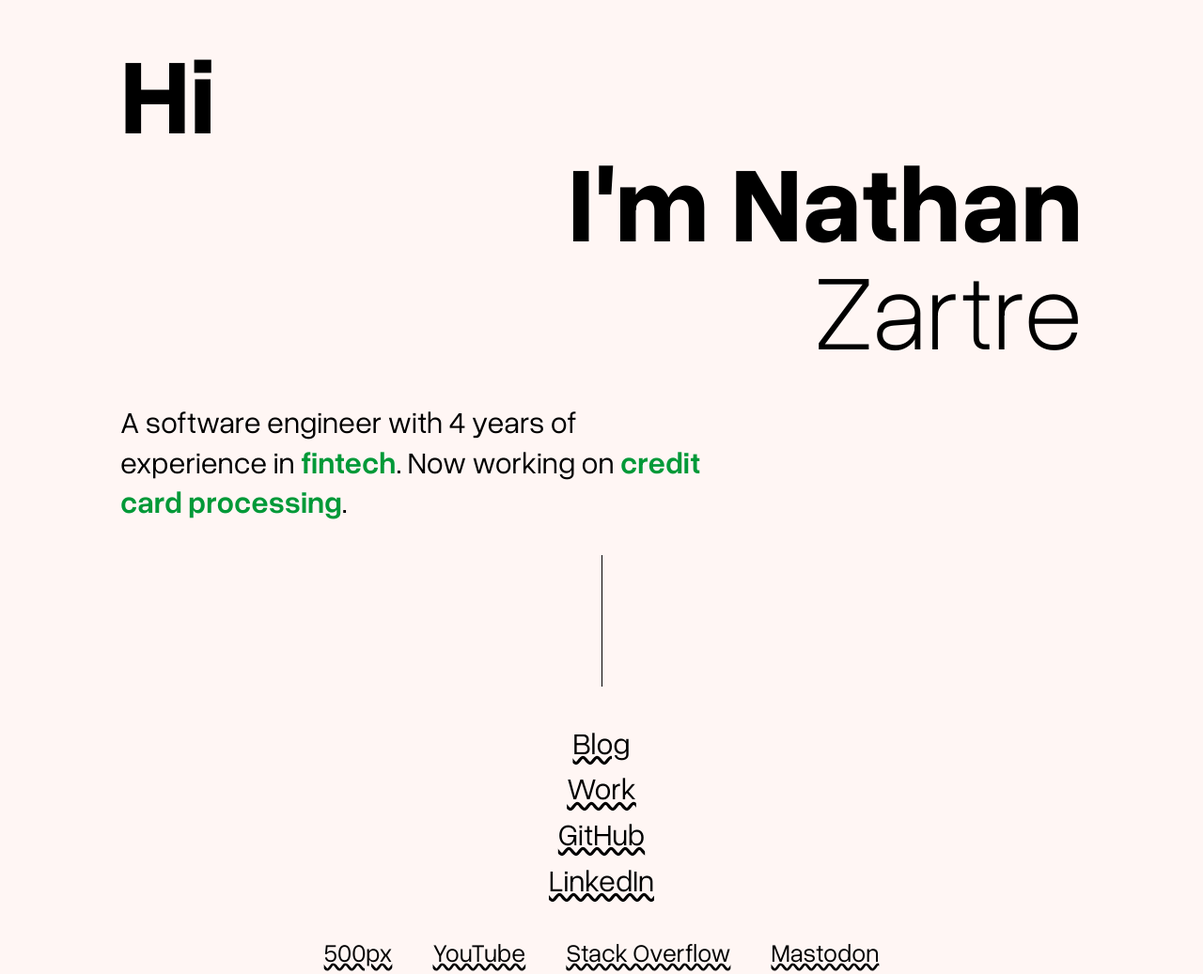
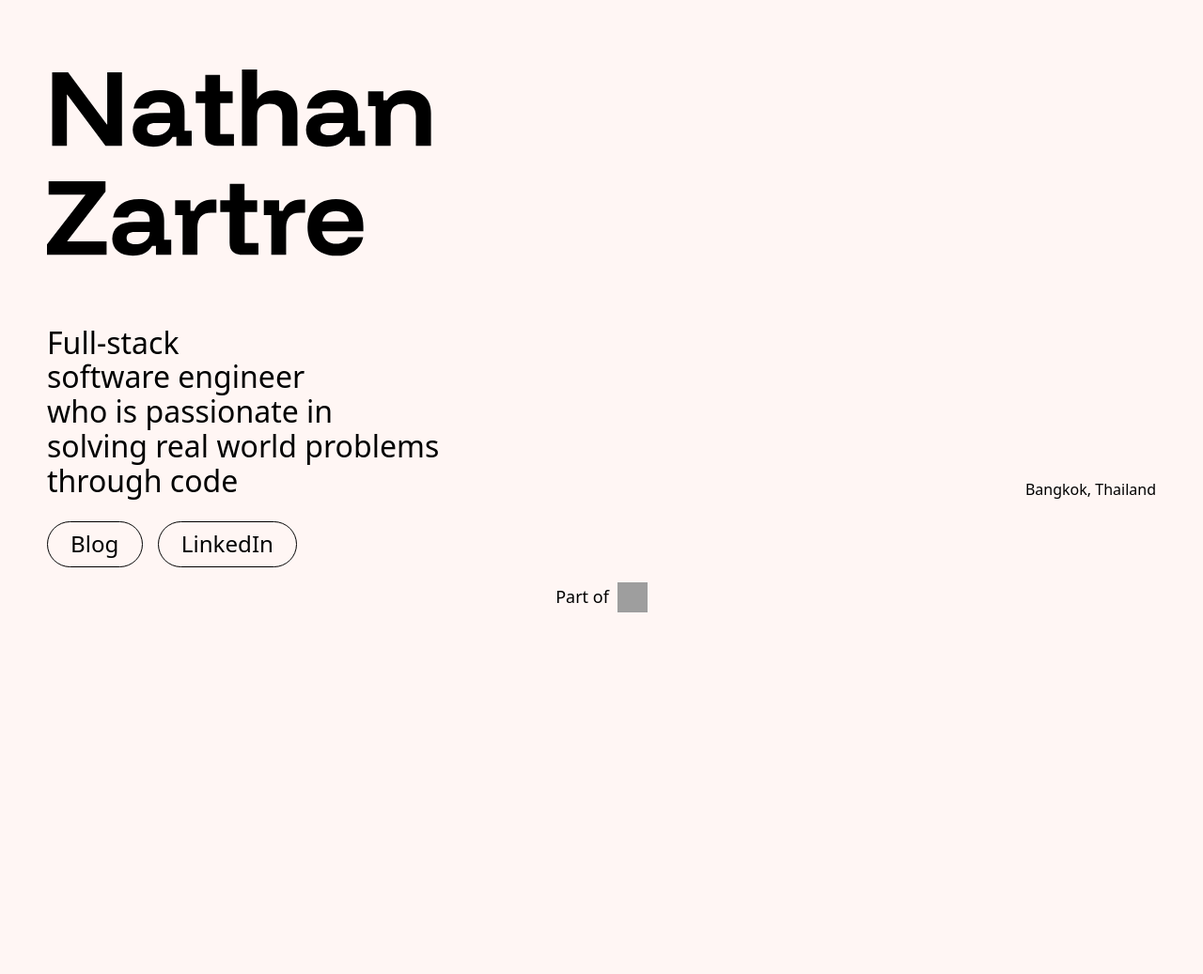
Before and after one commit to zartre/zartre-2024, an Astro site: page / in a window 1280 px wide. Shown: the top 1037 px of the page at 94% size. After the commit the page ends 800 px from the top, so only its background shows below. Built offline with nearby package versions, Linux system fonts and the light colour scheme; Astro itself is replaced by a stand-in of ours; no server answers; grey boxes are pictures that could not be loaded; a web font is replaced by a local one.

Commit message:
feat: add hero section

```diff
--- /dev/null
+++ b/src/components/Button.astro
@@ -0,0 +1,29 @@
+---
+interface Props {
+	text: string;
+	url: string;
+}
+
+const { text, url } = Astro.props;
+---
+
+<a href={url} class="button">
+  {text}
+</a>
+
+<style>
+  .button {
+    display: inline-block;
+    padding: 0.4em 1em;
+    font-size: 1.34rem;
+    color: var(--color-text);
+    text-decoration: none;
+    border-radius: 1.2em;
+    border: 1px solid var(--color-text);
+  }
+
+  .button:hover {
+    background-color: var(--color-text);
+    color: var(--color-background);
+  }
+</style>
--- /dev/null
+++ b/src/components/Buttons.astro
@@ -0,0 +1,12 @@
+<div class="buttons">
+  <slot />
+</div>
+
+<style>
+  .buttons {
+    display: flex;
+    justify-content: flex-start;
+    align-items: center;
+    gap: 0.9rem;
+  }
+</style>
--- a/src/layouts/Layout.astro
+++ b/src/layouts/Layout.astro
@@ -19,7 +19,7 @@ const { title } = Astro.props;
     <link rel="icon" type="image/png" href="/favicon.png" />
     <link rel="preconnect" href="https://fonts.googleapis.com">
     <link rel="preconnect" href="https://fonts.gstatic.com" crossorigin>
-    <link href="https://fonts.googleapis.com/css2?family=Roboto+Serif:ital,opsz,wdth,wght,GRAD@0,8..144,50..150,100..900,20;1,8..144,50..150,100..900,20&display=swap" rel="stylesheet">
+    <link href="https://fonts.googleapis.com/css2?family=Fustat:wght@200..800&display=swap" rel="stylesheet">
     <!-- Google tag (gtag.js) -->
     <script is:inline async src="https://www.googletagmanager.com/gtag/js?id=G-WX579TCJNZ"></script>
     <script is:inline>
--- a/src/pages/index.astro
+++ b/src/pages/index.astro
@@ -1,59 +1,75 @@
 ---
+import Button from "../components/Button.astro";
+import Buttons from "../components/Buttons.astro";
 import Layout from "../layouts/Layout.astro";
 
-const mainLinks = [
-  { name: "Blog", url: import.meta.env.VITE_BLOG_URL },
-  { name: "Work", url: "/work" },
-  { name: "GitHub", url: "https://github.com/zartre" },
-  { name: "LinkedIn", url: "https://linkedin.com/in/zartre" },
-];
-const socialLinks = [
-  { name: "500px", url: "https://500px.com/zartre" },
-  { name: "YouTube", url: "https://youtube.com/user/zartrey" },
-  {
-    name: "Stack Overflow",
-    url: "https://stackoverflow.com/users/2147513/nathan",
-  },
-  { name: "Mastodon", url: "https://mastodon.social/@zartre" },
-];
+const blogURL = import.meta.env.VITE_BLOG_URL;
+const linkedInURL = "https://linkedin.com/in/zartre";
 ---
 
 <Layout title="Nathan Zartre">
   <main>
-    <h1 id="hi">Hi</h1>
-    <h1 id="full-name">I'm Nathan<span>Zartre</span></h1>
-    <p id="intro">
-      A software engineer with 4 years of experience in <strong>fintech</strong
-      >. Now working on <strong>credit card processing</strong>.
-    </p>
+    <section id="hero" class="container">
       <svg
-      id="separater"
-      width="1"
-      height="140"
-      viewBox="0 0 1 140"
+        id="site-name"
+        width="409"
+        height="199"
+        viewBox="0 0 409 199"
         fill="none"
         xmlns="http://www.w3.org/2000/svg"
       >
-      <line x1="0.5" y1="0" x2="0.5" y2="140"></line>
+        <path
+          d="M308.066 198.36C301.815 198.36 296.369 197.136 291.729 194.687C287.089 192.173 283.513 188.661 280.999 184.15C278.486 179.574 277.229 174.193 277.229 168.007C277.229 161.82 278.454 156.503 280.903 152.057C283.352 147.546 286.832 144.098 291.343 141.713C295.918 139.264 301.299 138.04 307.486 138.04C313.544 138.04 318.732 139.2 323.049 141.52C327.432 143.84 330.783 147.159 333.103 151.477C335.423 155.794 336.583 160.95 336.583 166.943V172.357H292.599C293.244 176.674 294.887 179.961 297.529 182.217C300.172 184.472 303.652 185.6 307.969 185.6C311.385 185.6 314.092 185.02 316.089 183.86C318.087 182.7 319.505 180.928 320.343 178.543H336.389C335.101 184.73 331.975 189.596 327.013 193.14C322.051 196.62 315.735 198.36 308.066 198.36ZM292.986 161.723H321.213C320.697 158.05 319.279 155.311 316.959 153.507C314.639 151.638 311.514 150.703 307.583 150.703C303.652 150.703 300.429 151.638 297.916 153.507C295.467 155.376 293.824 158.114 292.986 161.723Z"
+          fill="#202020"></path>
+        <path
+          d="M238.661 197.2V155.053H230.734V139.2H246.974V150.607H251.034C252.581 146.547 255.03 143.518 258.381 141.52C261.732 139.522 265.502 138.523 269.691 138.523H274.621V152.443H269.014C263.988 152.443 260.282 153.861 257.898 156.697C255.578 159.532 254.418 163.27 254.418 167.91V197.2H238.661Z"
+          fill="#202020"></path>
+        <path
+          d="M207.368 197.2C203.244 197.2 200.021 196.169 197.701 194.107C195.446 191.98 194.318 188.758 194.318 184.44V151.767H184.361V139.2H194.511V121.8H210.171V139.2H223.608V151.767H210.365V184.633H224.961V197.2H207.368Z"
+          fill="#202020"></path>
+        <path
+          d="M144.298 197.2V155.053H136.371V139.2H152.611V150.607H156.671C158.218 146.547 160.667 143.518 164.018 141.52C167.369 139.522 171.139 138.523 175.328 138.523H180.258V152.443H174.651C169.624 152.443 165.919 153.861 163.534 156.697C161.214 159.532 160.054 163.27 160.054 167.91V197.2H144.298Z"
+          fill="#202020"></path>
+        <path
+          d="M91.3017 198.263C84.4706 198.263 79.1217 196.62 75.255 193.333C71.3884 189.982 69.455 185.6 69.455 180.187C69.455 174.451 71.4528 170.037 75.4483 166.943C79.4439 163.85 85.1795 162.303 92.655 162.303H109.282V160.08C109.282 153.829 105.544 150.703 98.0684 150.703C91.5595 150.703 87.6284 152.959 86.275 157.47H70.325C71.6139 151.09 74.6106 146.257 79.315 142.97C84.0195 139.683 90.2706 138.04 98.0684 138.04C106.704 138.04 113.277 139.973 117.788 143.84C122.364 147.707 124.652 153.346 124.652 160.757V181.347H132.192V197.2H115.952V187.727H111.892C109.894 191.078 107.219 193.688 103.868 195.557C100.517 197.361 96.3283 198.263 91.3017 198.263ZM93.7184 186.083C96.7472 186.083 99.4217 185.536 101.742 184.44C104.062 183.344 105.898 181.894 107.252 180.09C108.605 178.221 109.282 176.127 109.282 173.807V172.937H93.4284C87.6284 172.937 84.7283 175.096 84.7283 179.413C84.7283 181.54 85.5339 183.183 87.145 184.343C88.7561 185.503 90.9472 186.083 93.7184 186.083Z"
+          fill="#202020"></path>
+        <path
+          d="M0 197.2V186.18L40.9867 133.207H1.74V118.9H62.2533V129.92L21.3633 182.893H63.4133V197.2H0Z"
+          fill="#202020"></path>
+        <path
+          d="M349.6 81.2V39.0533H341.673V23.2H357.913V32.6733H361.973C364.228 29.3222 367.064 26.7444 370.48 24.94C373.895 23.0711 378.148 22.1367 383.24 22.1367C391.295 22.1367 397.514 24.36 401.896 28.8067C406.343 33.1889 408.566 39.0855 408.566 46.4967V81.2H392.52V49.4933C392.52 45.24 391.36 42.0178 389.04 39.8267C386.784 37.5711 383.465 36.4433 379.083 36.4433C374.701 36.4433 371.35 37.5711 369.03 39.8267C366.774 42.0178 365.646 45.24 365.646 49.4933V81.2H349.6Z"
+          fill="#202020"></path>
+        <path
+          d="M297.474 82.2633C290.642 82.2633 285.294 80.62 281.427 77.3333C277.56 73.9822 275.627 69.6 275.627 64.1867C275.627 58.4511 277.625 54.0367 281.62 50.9433C285.616 47.85 291.351 46.3033 298.827 46.3033H315.454V44.08C315.454 37.8289 311.716 34.7033 304.24 34.7033C297.731 34.7033 293.8 36.9589 292.447 41.47H276.497C277.786 35.09 280.782 30.2567 285.487 26.97C290.191 23.6833 296.442 22.04 304.24 22.04C312.876 22.04 319.449 23.9733 323.96 27.84C328.536 31.7067 330.824 37.3456 330.824 44.7567V65.3467H338.364V81.2H322.124V71.7267H318.064C316.066 75.0778 313.391 77.6878 310.04 79.5567C306.689 81.3611 302.5 82.2633 297.474 82.2633ZM299.89 70.0833C302.919 70.0833 305.594 69.5356 307.914 68.44C310.234 67.3445 312.07 65.8945 313.424 64.09C314.777 62.2211 315.454 60.1267 315.454 57.8067V56.9367H299.6C293.8 56.9367 290.9 59.0956 290.9 63.4133C290.9 65.54 291.706 67.1833 293.317 68.3433C294.928 69.5033 297.119 70.0833 299.89 70.0833Z"
+          fill="#202020"></path>
+        <path
+          d="M207.483 81.2V0H223.53V31.5133H223.916C225.785 28.42 228.298 26.1 231.456 24.5533C234.614 22.9422 238.352 22.1367 242.67 22.1367C249.952 22.1367 255.72 24.36 259.973 28.8067C264.291 33.1889 266.45 39.0855 266.45 46.4967V81.2H250.403V49.4933C250.403 45.24 249.243 42.0178 246.923 39.8267C244.667 37.5711 241.348 36.4433 236.966 36.4433C232.584 36.4433 229.233 37.5711 226.913 39.8267C224.657 42.0178 223.53 45.24 223.53 49.4933V81.2H207.483Z"
+          fill="#202020"></path>
+        <path
+          d="M181.313 81.2C177.189 81.2 173.967 80.1689 171.647 78.1067C169.391 75.98 168.263 72.7578 168.263 68.44V35.7667H158.307V23.2H168.457V5.79999H184.117V23.2H197.553V35.7667H184.31V68.6333H198.907V81.2H181.313Z"
+          fill="#202020"></path>
+        <path
+          d="M113.052 82.2633C106.221 82.2633 100.872 80.62 97.005 77.3333C93.1384 73.9822 91.205 69.6 91.205 64.1867C91.205 58.4511 93.2028 54.0367 97.1983 50.9433C101.194 47.85 106.929 46.3033 114.405 46.3033H131.032V44.08C131.032 37.8289 127.294 34.7033 119.818 34.7033C113.309 34.7033 109.378 36.9589 108.025 41.47H92.075C93.3639 35.09 96.3606 30.2567 101.065 26.97C105.769 23.6833 112.021 22.04 119.818 22.04C128.454 22.04 135.027 23.9733 139.538 27.84C144.114 31.7067 146.402 37.3456 146.402 44.7567V65.3467H153.942V81.2H137.702V71.7267H133.642C131.644 75.0778 128.969 77.6878 125.618 79.5567C122.267 81.3611 118.078 82.2633 113.052 82.2633ZM115.468 70.0833C118.497 70.0833 121.172 69.5356 123.492 68.44C125.812 67.3445 127.648 65.8945 129.002 64.09C130.355 62.2211 131.032 60.1267 131.032 57.8067V56.9367H115.178C109.378 56.9367 106.478 59.0956 106.478 63.4133C106.478 65.54 107.284 67.1833 108.895 68.3433C110.506 69.5033 112.697 70.0833 115.468 70.0833Z"
+          fill="#202020"></path>
+        <path
+          d="M79.75 81.2H62.2533L21.5567 26.8733H21.17V81.2H5.51001V2.89999H22.4267L63.7033 58.3867H64.09V2.89999H79.75V81.2Z"
+          fill="#202020"></path>
       </svg>
-    <ul id="main-links">
-      {
-        mainLinks.map((link) => (
-          <li>
-            <a href={link.url}>{link.name}</a>
-          </li>
-        ))
-      }
-    </ul>
-    <ul id="social-links">
-      {
-        socialLinks.map((link) => (
-          <li>
-            <a href={link.url}>{link.name}</a>
-          </li>
-        ))
-      }
-    </ul>
+      <div class="bio">
+        <p>
+          Full-stack<br />
+          software engineer<br />
+          who is passionate in<br />
+          solving real world problems<br />
+          through code
+        </p>
+        <span>Bangkok, Thailand</span>
+      </div>
+      <Buttons class="cta">
+        <Button text="Blog" url={blogURL} />
+        <Button text="LinkedIn" url={linkedInURL} />
+      </Buttons>
+    </section>
     <div id="webring">
       Part of
       <a
@@ -72,69 +88,30 @@ const socialLinks = [
 </Layout>
 
 <style lang="sass">
-  body
+  html
     background-color: var(--color-background)
-  main
-    margin: auto
-    max-width: 1024px
-    padding: 2.2rem 0.5rem 5rem
-  h1
-    font-size: 6.4rem
-    font-weight: 700
-    line-height: 1em
+    padding-top: 58px
+  section#hero
+    padding: 16px 24px
+  svg#site-name
+    margin-bottom: 70px
+    path
+      fill: var(--color-text)
+  .bio
+    display: flex
+    flex-direction: row
+    justify-content: space-between
+    align-items: flex-end
+    margin-bottom: 24px
+    p
+      font-size: 32px
       margin: 0
-    @media screen and (max-width: 870px)
-      font-size: 5rem
-    @media screen and (max-width: 670px)
-      margin-top: 1rem
-      font-size: 3.5rem
-    &#hi
-      @media screen and (min-width: 370px) and (max-width: 409px)
-        text-align: right
-      @media screen and (min-width: 410px)
-        text-align: left
-    &#full-name
-      text-align: right
-      margin-bottom: 2.4rem
     span
-        display: block
-        font-weight: 300
-  #intro
-    font-family: var(--font-family-main)
-    font-size: var(--font-size-medium)
-    line-height: 1.3em
+      font-size: 16px
       margin: 0
-    max-width: 644px
-    @media screen and (max-width: 670px)
-      font-size: 1.5rem
-    strong
-      color: var(--color-accent-light)
-      font-weight: 600
-  #separater
-    display: block
-    margin: 2em auto
-    line
-      stroke: var(--color-text)
-  #main-links
-    font-size: var(--font-size-medium)
-    text-align: center
-    list-style-type: none
-    padding: 0
-    li
-      line-height: 1.5em
-    @media screen and (max-width: 670px)
-      font-size: 1.5rem
-  #social-links
-    font-size: 1.5rem
-    text-align: center
-    white-space: wrap
-    list-style-type: none
-    padding: 0
-    margin: 0 0 2rem
-    li
-      display: inline-block
-      margin: 0 0.8em
-      line-height: 1.5em
+  .cta
+    a
+      font-size: 24px
   #webring
     display: flex
     flex-direction: row
--- a/src/styles/_fonts.sass
+++ /dev/null
@@ -1,3 +0,0 @@
-@font-face
-  font-family: "Overused Grotesk"
-  src: url("/fonts/OverusedGrotesk-VF.woff2") format("woff2 supports variations"), url("/fonts/OverusedGrotesk-VF.woff2") format("woff2-variations")
--- a/src/styles/app.sass
+++ b/src/styles/app.sass
@@ -1,12 +1,10 @@
-@use "fonts"
-
 :root
   --color-accent-light: hsl(142, 100%, 30%)
   --color-background: #fff6f4
   --color-text: #000000
   --color-text-light: #c6c6c6
   --font-size-medium: 1.8rem
-  --font-family-main: "Overused Grotesk", system-ui, "Sukhumvit Set", "Leelawadee UI", sans-serif
+  --font-family-main: "Fustat", system-ui, "Sukhumvit Set", "Leelawadee UI", sans-serif
   --font-family-accent: "Roboto Serif", serif
 
   @media screen and (prefers-color-scheme: dark)
@@ -34,6 +32,6 @@ a
     text-decoration: none
 
 .container
-  max-width: 1000px
+  max-width: 1180px
   margin: 0 auto
-  padding: 0 1rem
+  padding: 0 24px
```
Lines whose indentation alone changed are shown as unchanged.
